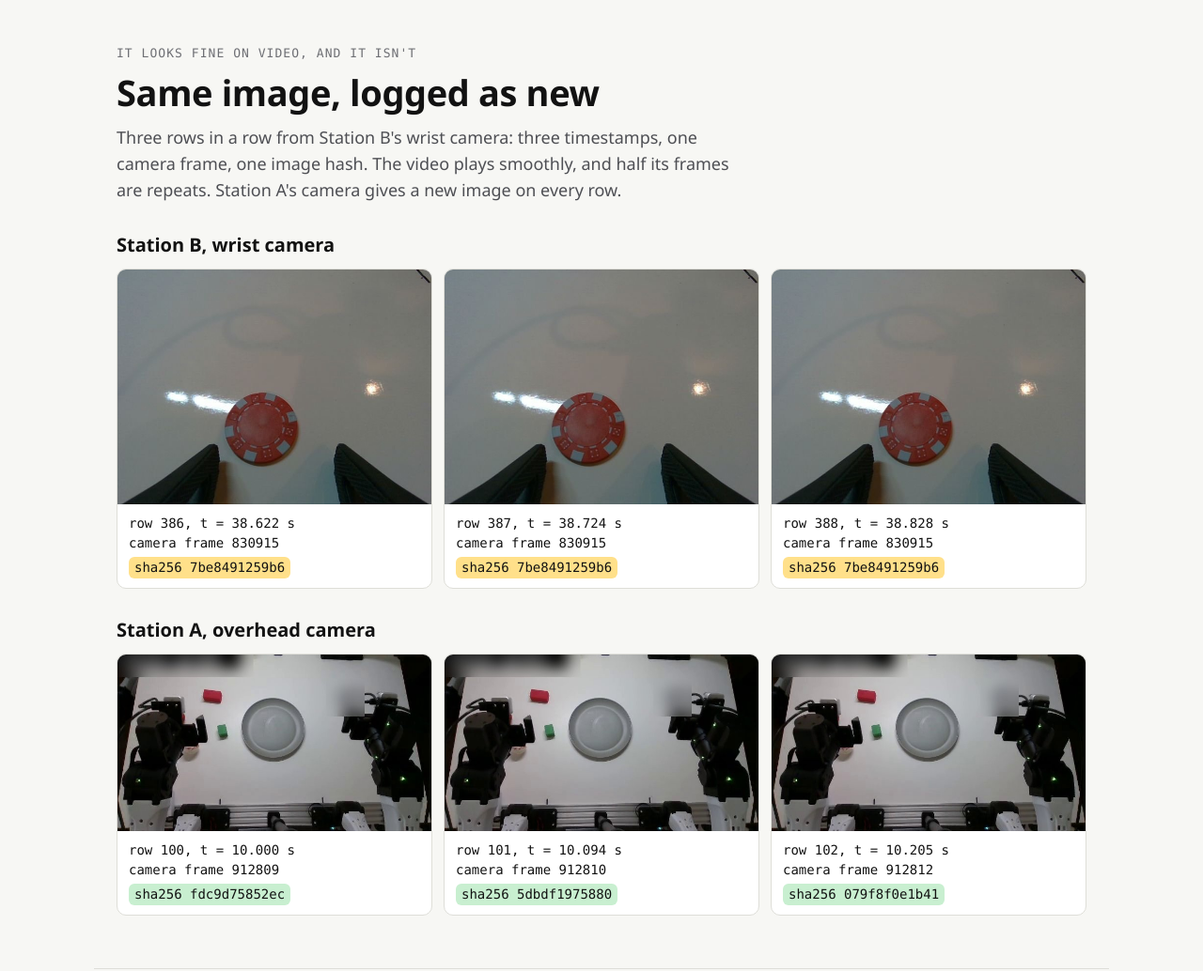
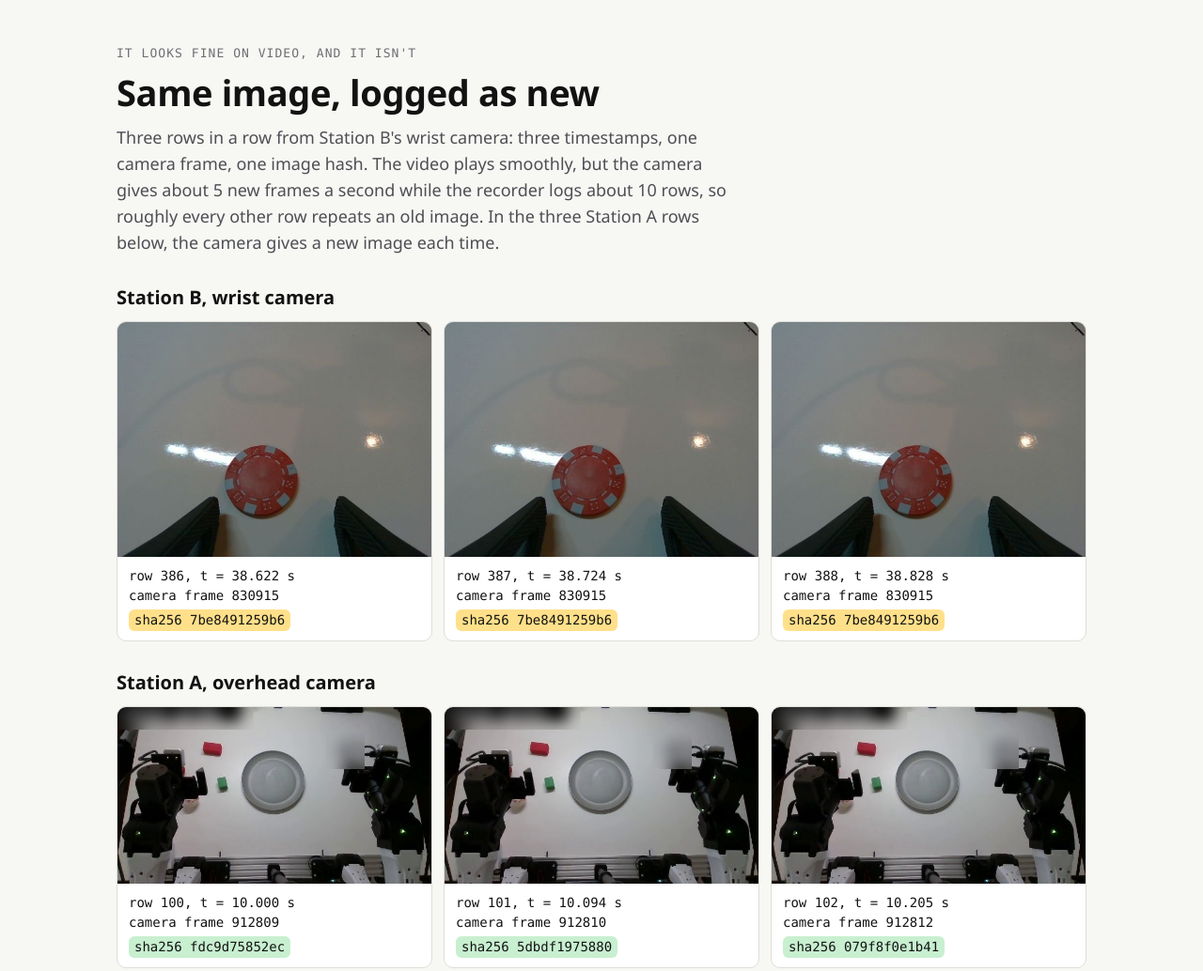
Before and after one commit to RithikSatarla/respite-demo, a plain HTML site: page index.html in a window 1280 px wide. Shown: the part 1440-2474 px from the top of the page at 94% size. Drawn offline with Linux system fonts and the light colour scheme.

Commit message:
Fix the repeat-frame wording, keep the replay's numbers consistent, note that the code is shared with pilot vendors

```diff
--- a/index.html
+++ b/index.html
@@ -136,7 +136,7 @@ footer{border-top:1px solid var(--rule);padding-block:28px;font-size:15px;color:
 <section class="wrap" id="proof" aria-labelledby="pf-h">
   <p class="label">It looks fine on video, and it isn't</p>
   <h2 id="pf-h">Same image, logged as new</h2>
-  <p class="lead">Three rows in a row from Station B's wrist camera: three timestamps, one camera frame, one image hash. The video plays smoothly, and half its frames are repeats. Station A's camera gives a new image on every row.</p>
+  <p class="lead">Three rows in a row from Station B's wrist camera: three timestamps, one camera frame, one image hash. The video plays smoothly, but the camera gives about 5 new frames a second while the recorder logs about 10 rows, so roughly every other row repeats an old image. In the three Station A rows below, the camera gives a new image each time.</p>
   <h3>Station B, wrist camera</h3><div class="row3 same" id="brow"></div>
   <h3>Station A, overhead camera</h3><div class="row3 diff" id="arow"></div>
 </section>
@@ -172,6 +172,7 @@ footer{border-top:1px solid var(--rule);padding-block:28px;font-size:15px;color:
 <section class="wrap" id="run" aria-labelledby="rn-h">
   <p class="label">Run it</p>
   <h2 id="rn-h">On the vendor's own computer</h2>
+  <p class="lead">The code is shared with pilot vendors. Once you have access:</p>
   <div class="cmds">
     <div class="cmd"><p>Install</p><pre>git clone https://github.com/RithikSatarla/respitelabs.git
 cd respitelabs
@@ -211,7 +212,7 @@ Episode by episode, exactly as listed in decisions.json:
   const pct = v => v == null ? "-" : Math.round(v * 100) + "%";
   const say = s => {
     const m = /camera giving ([\d.]+) new frames a second, should be ([\d.]+)\./.exec(s.sentence || "");
-    if (m && +m[1] / +m[2] > 0.4 && +m[1] / +m[2] < 0.6) return s.sentence.replace(m[0], `camera giving ${m[1]} new frames a second, half the recorder's ${m[2]} rows a second.`);
+    if (m && +m[1] / +m[2] > 0.4 && +m[1] / +m[2] < 0.6) return s.sentence.replace(m[0], `camera giving ${m[1]} new frames a second, half the recorder's ${fmt(s.rows_s, 1)} rows a second.`);
     return s.sentence;
   };
   let i = 0, timer = null, cur = null, alerts = [];
```
